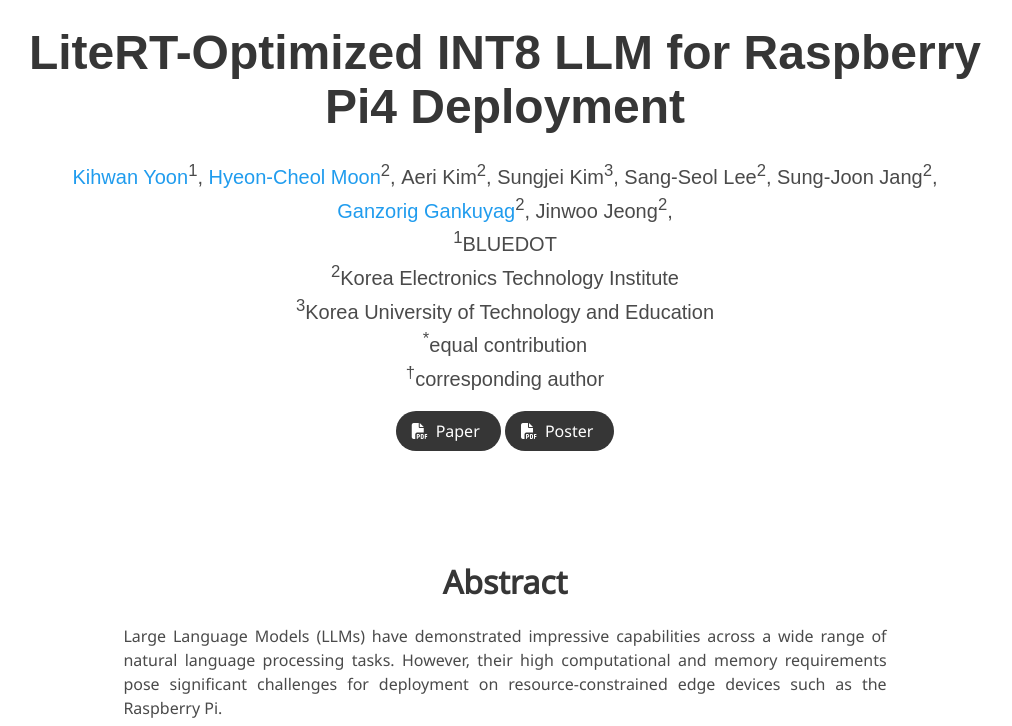
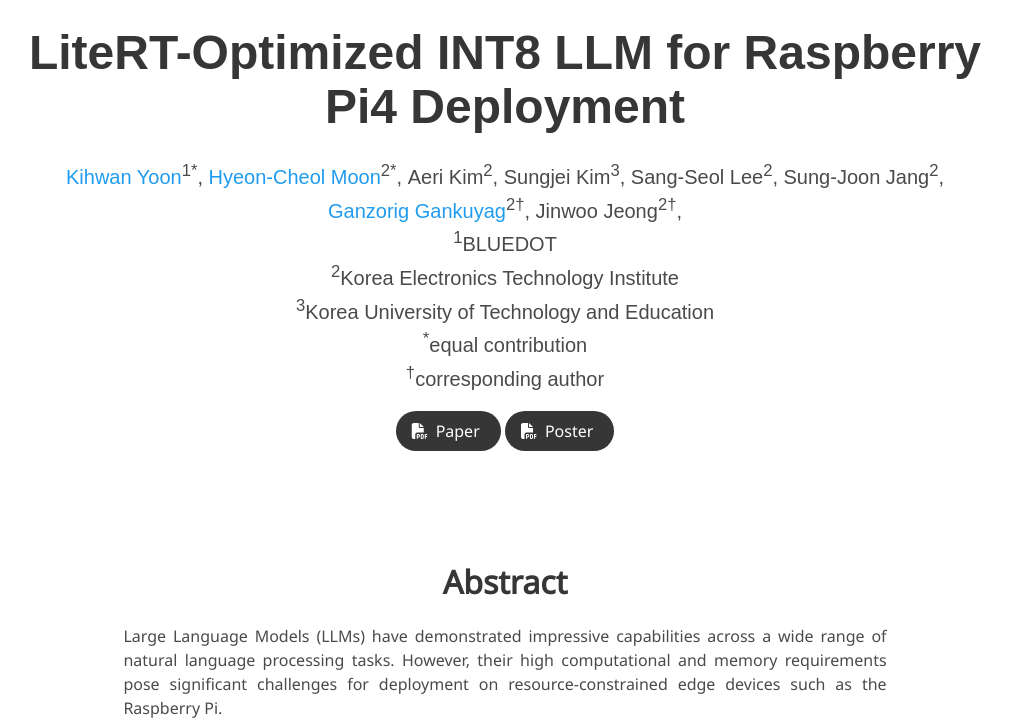
Before and after one commit to rlghksdbs/efficient_llm_page, a plain HTML site: page index.html in a window 1280 px wide. Shown: the part 74-800 px from the top of the page, without its empty margins (135-1147 px from the left). Drawn offline with nearby package versions, Linux system fonts and the light colour scheme; some icons are missing; a web font is replaced by a local one.

Commit message:
Update author superscripts in index.html

```diff
--- a/index.html
+++ b/index.html
@@ -85,9 +85,9 @@
           <h1 class="title is-1 publication-title">LiteRT-Optimized INT8 LLM for Raspberry Pi4 Deployment</h1>
           <div class="is-size-5 publication-authors">
             <span class="author-block">
-              <a href="https://scholar.google.com/citations?user=LLLbCIQAAAAJ&hl=ko&oi=sra">Kihwan Yoon</a><sup>1</sup>,</span>
+              <a href="https://scholar.google.com/citations?user=LLLbCIQAAAAJ&hl=ko&oi=sra">Kihwan Yoon</a><sup>1*</sup>,</span>
             <span class="author-block">
-              <a href="https://scholar.google.com/citations?user=mAsMwa4AAAAJ&hl=ko&oi=sra">Hyeon-Cheol Moon</a><sup>2</sup>,</span>
+              <a href="https://scholar.google.com/citations?user=mAsMwa4AAAAJ&hl=ko&oi=sra">Hyeon-Cheol Moon</a><sup>2*</sup>,</span>
             <span class="author-block">
               Aeri Kim</a><sup>2</sup>,</span>
             <span class="author-block">
@@ -97,10 +97,10 @@
             <span class="author-block">
               Sung-Joon Jang</a><sup>2</sup>,</span>
             <span class="author-block">
-              <a href="https://scholar.google.com/citations?user=PR4pvCMAAAAJ&hl=ko&oi=sra">Ganzorig Gankuyag</a><sup>2</sup>,
+              <a href="https://scholar.google.com/citations?user=PR4pvCMAAAAJ&hl=ko&oi=sra">Ganzorig Gankuyag</a><sup>2†</sup>,
             </span>
             <span class="author-block">
-              Jinwoo Jeong</a><sup>2</sup>,</span>
+              Jinwoo Jeong</a><sup>2†</sup>,</span>
             </span>
           </div>
 
```
